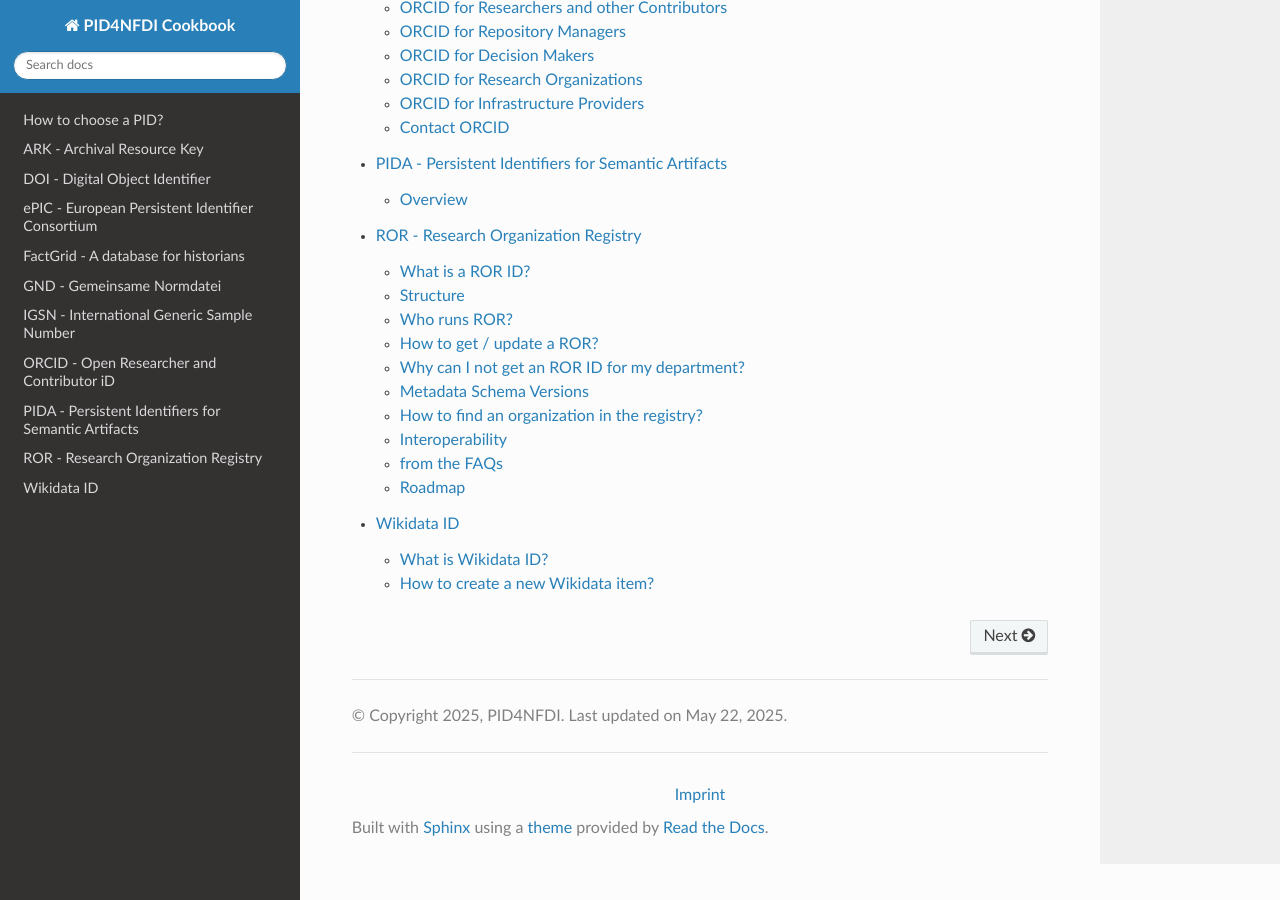
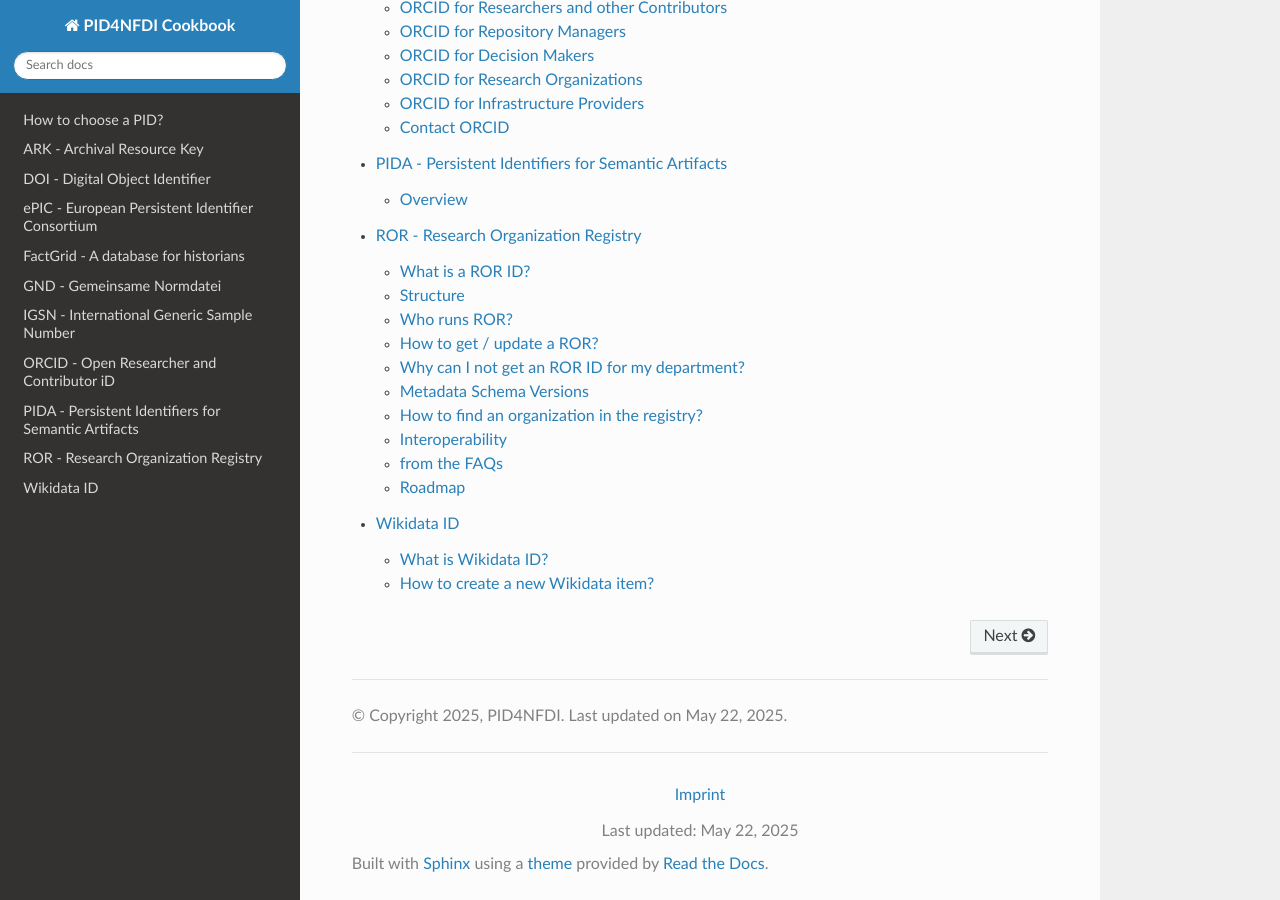
Before and after one commit to stephw-tib/pid4nfdi-training, a Sphinx documentation site: the page built from docs/source/index.rst, in a window 1280 px wide and 900 px high, scrolled down 3433 px. Built offline with Sphinx 7.4.7 and the Read the Docs theme 3.1.0, drawn with Linux system fonts in a browser that asks for light colours; pages that are not in the unit, such as notebooks, are missing from menus.

Commit message:
Update footer.html
add last updated

Signed-off-by: stephw-tib <62946028+stephw-tib@users.noreply.github.com>

```diff
--- a/docs/source/_templates/footer.html
+++ b/docs/source/_templates/footer.html
@@ -5,5 +5,8 @@
   <hr />
   <div class="footer-custom" style="text-align: center; font-size: small; padding-top: 0.5em;">
      <p><a href="{{ pathto('imprint', 1) }}.html">Imprint</a></p>
+      {% if last_updated %}
+       <p>Last updated: {{ last_updated }}</p>
+     {% endif %}
   </div>
 {% endblock %}
```
